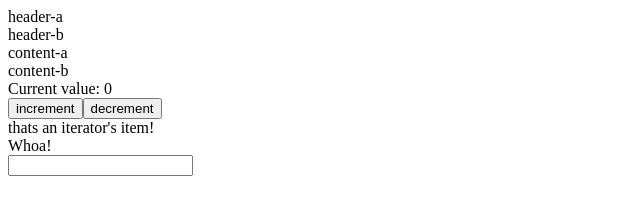
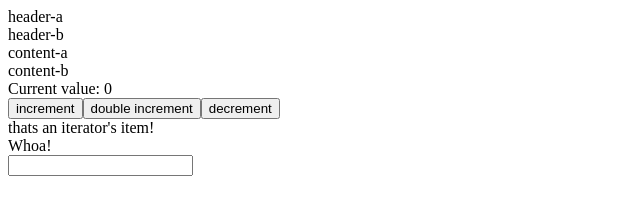
Before and after one commit to MurkyMeow/marycat, a plain HTML site: page index.html in a window 1280 px wide. Shown: the whole page, without its empty margins (0-640 px from the left). Drawn offline with Linux system fonts and the light colour scheme.

Commit message:
generalize chainables (step 1) `when` is buggy now

```diff
--- a/index.html
+++ b/index.html
@@ -1,5 +1,11 @@
 <head>
   <meta charset="UTF-8">
+  <style>
+  .counter__extra {
+    color: deeppink;
+    font-style: italic;
+  }
+  </style>
 </head>
 <body></body>
 <script src="index.js"></script>
--- a/index.js
+++ b/index.js
@@ -15,21 +15,51 @@
 
   const text = data => document.createTextNode(data)
 
-  const event = Symbol('Event')
   const getter = Symbol('Getter')
   const iterator = Symbol('Iterator')
-  const condition = Symbol('Condition')
   const $ = Symbol()
 
-  const on = name => handler => ({
-    name,
-    handler,
-    _type: event,
+  function chainable(type, produce) {
+    const chained = []
+    function chain(...args) {
+      const [head, ...rest] = args
+      if (head === $) return produce(chained, ...rest)
+      chained.push(head)
+      return chain
+    }
+    chain._type = type
+    return chain
+  }
+
+  const populate = $el => chainable('populate', children => {
+    children.forEach(_child => {
+      if (typeof _child === 'string') $el.appendChild(text(_child))
+      switch (_child._type) {
+        case 'populate':
+          $el.append(_child($))
+          break;
+        case 'when':
+          $el.append(..._child($))
+          break;
+        case getter:
+          const $child = text()
+          _child.subscribe(newval => $child.textContent = newval)
+          $el.appendChild($child)
+          break;
+      }
+    })
+    return $el
   })
 
-  const cond = value => ({
-    value,
-    _type: condition,
+  const on = name => first => chainable('on', (handlers, el) => {
+    [first, ...handlers]
+      .forEach(handler => el.addEventListener(name, e => handler(e)))
+  })
+
+  const when = exp => chainable('when', elements => {
+    const $elements = elements.flatMap(el => el($))
+    $elements.forEach(el => exp.subscribe(value => el.hidden = !value))
+    return $elements
   })
 
   const iter = value => ({
@@ -96,15 +126,11 @@
   }
 
   const el = name => (...attrs) => {
-    const children = []
     const $el = document.createElement(name)
     attrs.forEach($attr => {
       if (typeof $attr === 'string') $el.classList.add($attr)
-      else if ($attr._type === event) $el.addEventListener($attr.name, $attr.handler)
-      else if ($attr._type === condition) {
-        assert($attr.value && $attr.value.subscribe, 'cond got an incorrect getter')
-        $attr.value.subscribe(newval => $el.hidden = !newval)
-      } else if ($attr._type === iterator) {
+      else if ($attr._type === 'on') $attr($, $el)
+      else if ($attr._type === iterator) {
         $attr.value.subscribe(info => {
           if (info.action !== 'push') return
           info.append($el)
@@ -112,24 +138,7 @@
       }
       else $el.setAttributeNode($attr)
     })
-    const populate = child => {
-      if (child !== $) {
-        children.push(child)
-        return populate
-      }
-      children.forEach(_child => {
-        if (typeof _child === 'string') return $el.appendChild(text(_child))
-        if (_child._type !== getter) {
-          $el.appendChild(_child($))
-        } else {
-          const $child = text()
-          _child.subscribe(newval => $child.textContent = newval)
-          $el.appendChild($child)
-        }
-      })
-      return $el
-    }
-    return populate
+    return populate($el)
   }
 
   const render = (vnode, $node) => {
@@ -154,7 +163,7 @@
   window.el = el
   window.on = on
   window.attr = attr
-  window.cond = cond
+  window.when = when
   window.iter = iter
   window.array = array
   window.render = render
--- a/test.js
+++ b/test.js
@@ -2,12 +2,8 @@ const counterState = makeState((get, set) => ({
   count: 0,
   items: array(),
   _view: {
-    get count() {
-      return get('count', v => `Current value: ${v}`);
-    },
-    get unlocked() {
-      return get('count', v => v >= 5);
-    }
+    count: get('count', v => `Current value: ${v}`),
+    unlocked: get('count', v => v >= 5),
   },
   _action: {
     increment() {
@@ -27,11 +23,15 @@ const _counter = ({ state, view, action }) =>
     (button('counter__button', click(action.increment))
       ('increment')
     )
+    (button('counter__button', click(action.increment)(action.increment))
+      ('double increment')
+    )
     (button('counter__button', click(action.decrement))
       ('decrement')
     )
-    (div('counter__extra', cond(view.unlocked))
-      ('You have unlocked a secret div')
+    (when(view.unlocked)
+      (div('counter__extra')('You have unlocked'))
+      (div('counter__extra')('a secret'))
     )
     (div('counter__iter-item', iter(state.items))
       (div()('thats an iterator\'s item!'))
```
